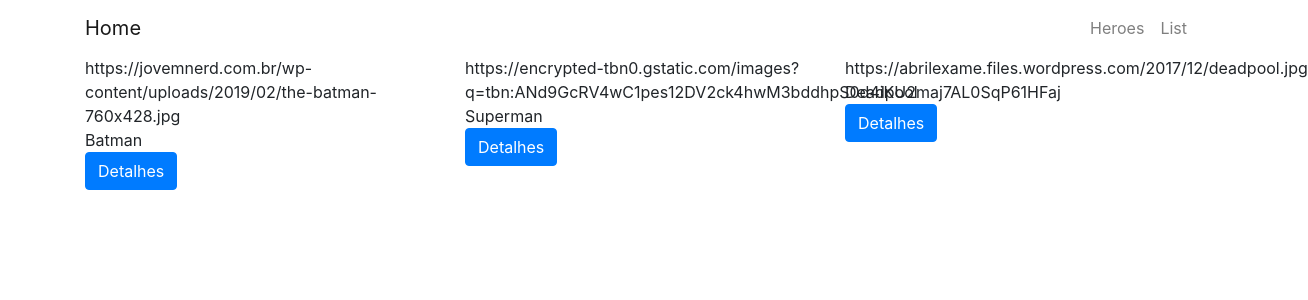
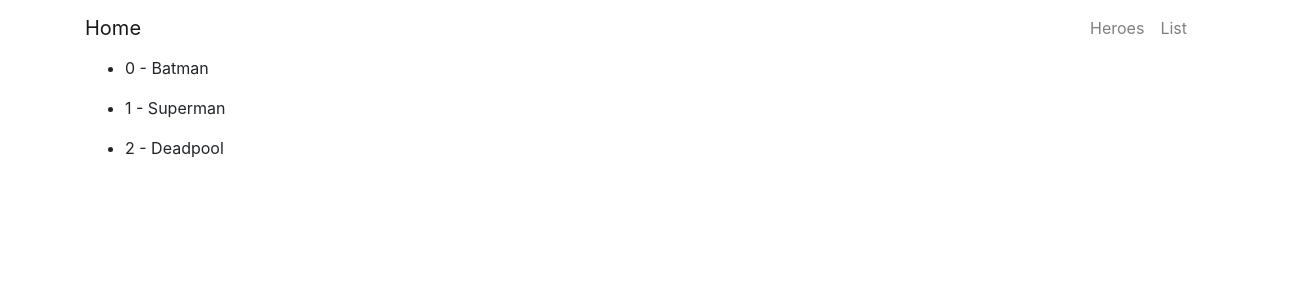
Before and after one commit to danielbandeir/learningAngular, an Angular app in the folder firstProject/: page /list in a window 1280 px wide. Before the commit this address led to /. Shown: the top 300 px of the page, 1308 px wide, since content can reach past the window. Built offline with nearby package versions, Linux system fonts and the light colour scheme.

Commit message:
Changes in ui and some things

```diff
--- a/firstProject/src/app/app-routing.module.ts
+++ b/firstProject/src/app/app-routing.module.ts
@@ -1,7 +1,12 @@
 import { NgModule } from '@angular/core';
 import { Routes, RouterModule } from '@angular/router';
+import { HeroesListComponent } from 'src/app/components/heroes/heroes-list/heroes-list.component';
+import { HeroesComponent } from './components/heroes/heroes.component';
 
-const routes: Routes = [];
+const routes: Routes = [
+  { path: 'list', component: HeroesListComponent },
+  { path: 'index', component: HeroesComponent }
+];
 
 @NgModule({
   imports: [RouterModule.forRoot(routes)],
--- a/firstProject/src/app/app.component.html
+++ b/firstProject/src/app/app.component.html
@@ -1,4 +1,2 @@
 <app-navigation></app-navigation>
-<app-heroes></app-heroes>
-
 <router-outlet></router-outlet>
--- a/firstProject/src/app/components/heroes/heroes-list/heroes-list.component.html
+++ b/firstProject/src/app/components/heroes/heroes-list/heroes-list.component.html
@@ -1 +1,9 @@
-<p>heroes-list works!</p>
+<div class="container">
+    <div *ngFor="let hero of this.HeroService.heroes" class="test">
+        <ul>
+            <li>
+                {{hero.id}} - {{hero.name}}
+            </li>
+        </ul>
+    </div>
+</div>
--- a/firstProject/src/app/components/heroes/heroes-list/heroes-list.component.ts
+++ b/firstProject/src/app/components/heroes/heroes-list/heroes-list.component.ts
@@ -1,13 +1,15 @@
 import { Component, OnInit } from '@angular/core';
+import { HeroesService } from 'src/app/services/heroes.service';
 
 @Component({
   selector: 'app-heroes-list',
   templateUrl: './heroes-list.component.html',
-  styleUrls: ['./heroes-list.component.scss']
+  styleUrls: ['./heroes-list.component.scss'],
+  providers: [HeroesService]
 })
 export class HeroesListComponent implements OnInit {
 
-  constructor() { }
+  constructor(private HeroService: HeroesService) { }
 
   ngOnInit() {
   }
--- a/firstProject/src/app/components/navigation/navigation.component.html
+++ b/firstProject/src/app/components/navigation/navigation.component.html
@@ -1,13 +1,13 @@
 <nav class="navbar navbar-expand-lg navbar-light">
     <div class="container">
-        <a href="#" class="navbar-brand">Home</a>
+        <a routerLink="/index" class="navbar-brand">Home</a>
         <button class="navbar-toggler" type="button" data-toggle="collapse" data-target="#content" aria-controls="content" aria-expanded="false" aria-label="Toggle navigation">
             <span class="navbar-toggler-icon"></span>
         </button>
         <div class="collapse navbar-collapse justify-content-end" id="content">
             <div class="navbar-nav">
-                <a href="#" class="nav-item nav-link">Heroes</a>
-                <a href="#" class="nav-item nav-link">List</a>
+                <a routerLink="/index" routerLinkActive="active" class="nav-item nav-link">Heroes</a>
+                <a routerLink="/list" class="nav-item nav-link">List</a>
             </div>
         </div>
     </div>
```
